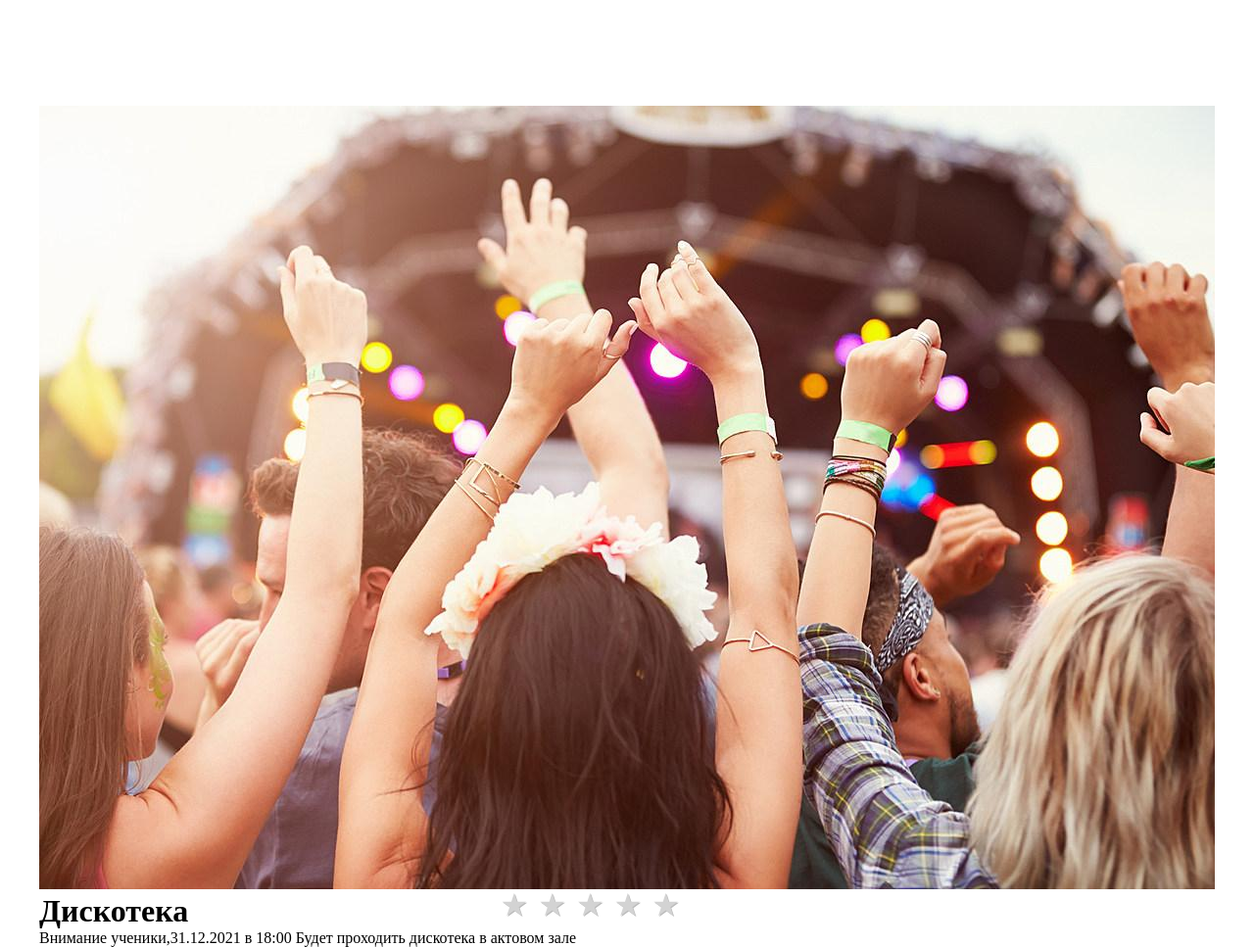
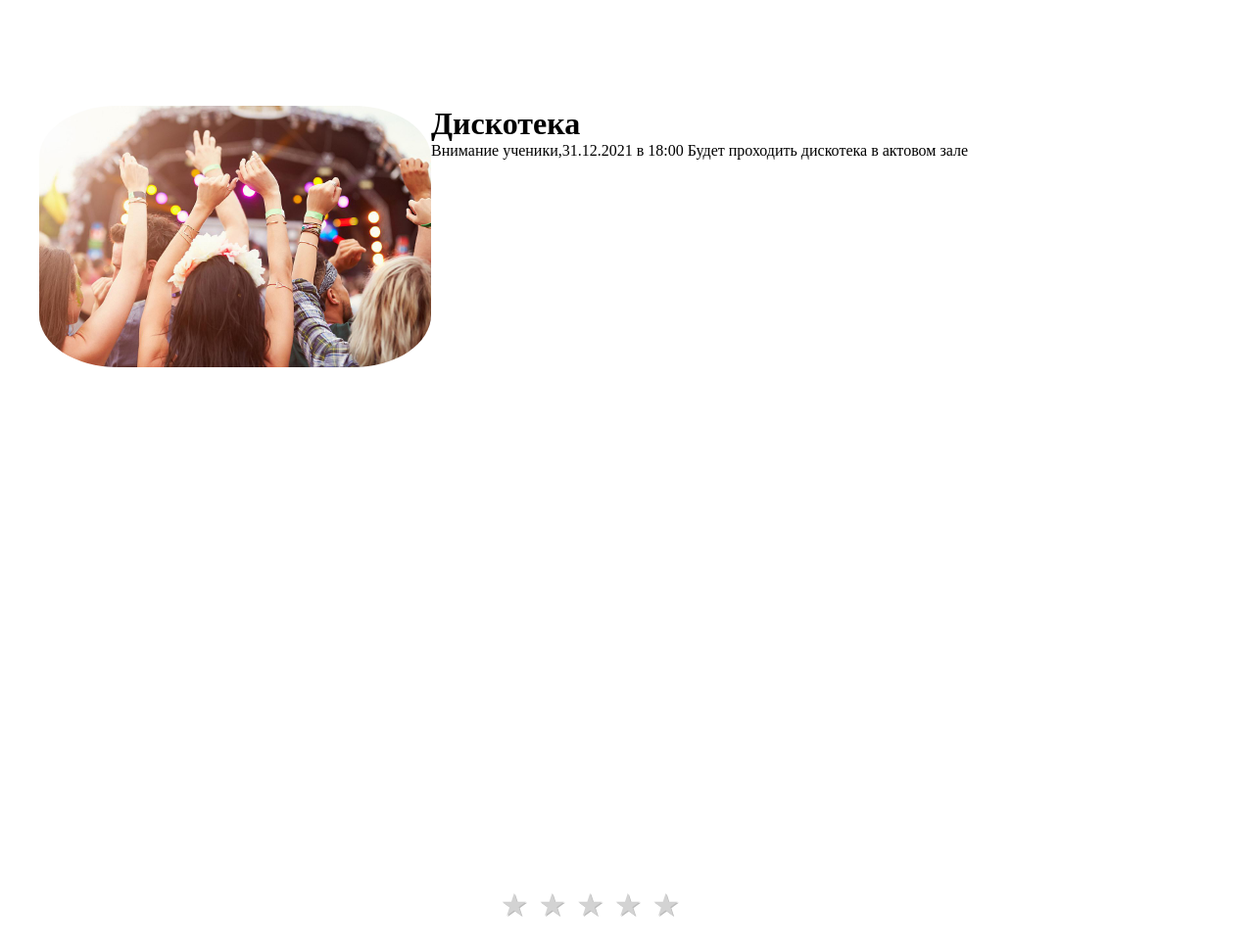
Before and after one commit to GlazkovDA/meropriyat, a PHP site: page /candidat.php?id=1 in a window 1280 px wide. Shown: the whole page at 98% size. After the commit the page ends 936 px from the top, so only its background shows below. Run offline with PHP 8.4, Linux system fonts and the light colour scheme; data comes from the database, SQL or seed files in the repository.

Commit message:
Add files via upload

```diff
--- a/script.js
+++ b/script.js
@@ -13,4 +13,3 @@ $(document).ready(function(){
        })
     })
 })
-})
--- a/style.css
+++ b/style.css
@@ -20,6 +20,7 @@ a {
   display: flex;
   background-color: rgb(255, 115, 0);
   color: white;
+
 }
 .nav{
   font-size: 10px;
@@ -69,6 +70,13 @@ a {
 .candidate input[type="submit"] {
   font-size: 30px;
 }
+.info {
+  display: flex;
+}
+.info img {
+  width: 400px;
+  border-radius: 20%;
+}
 body{
   height: 100%;
 }
```
